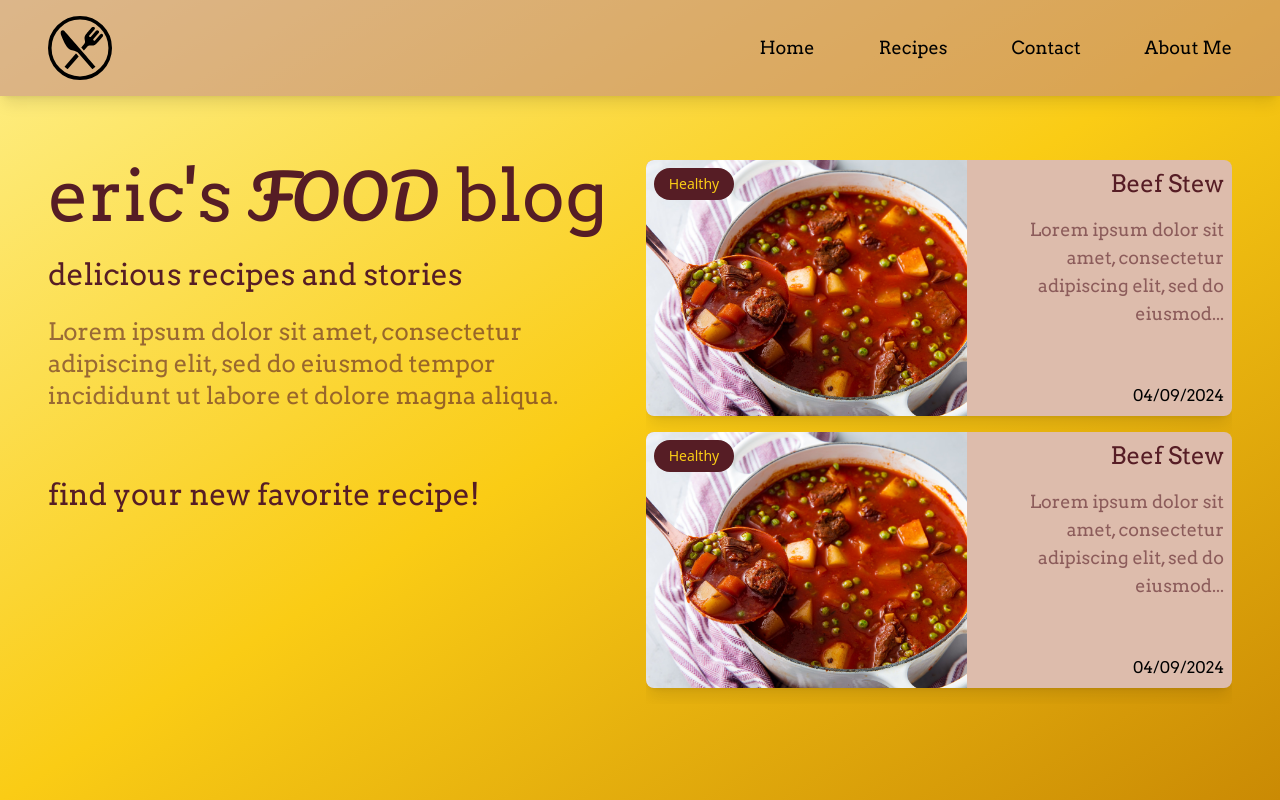
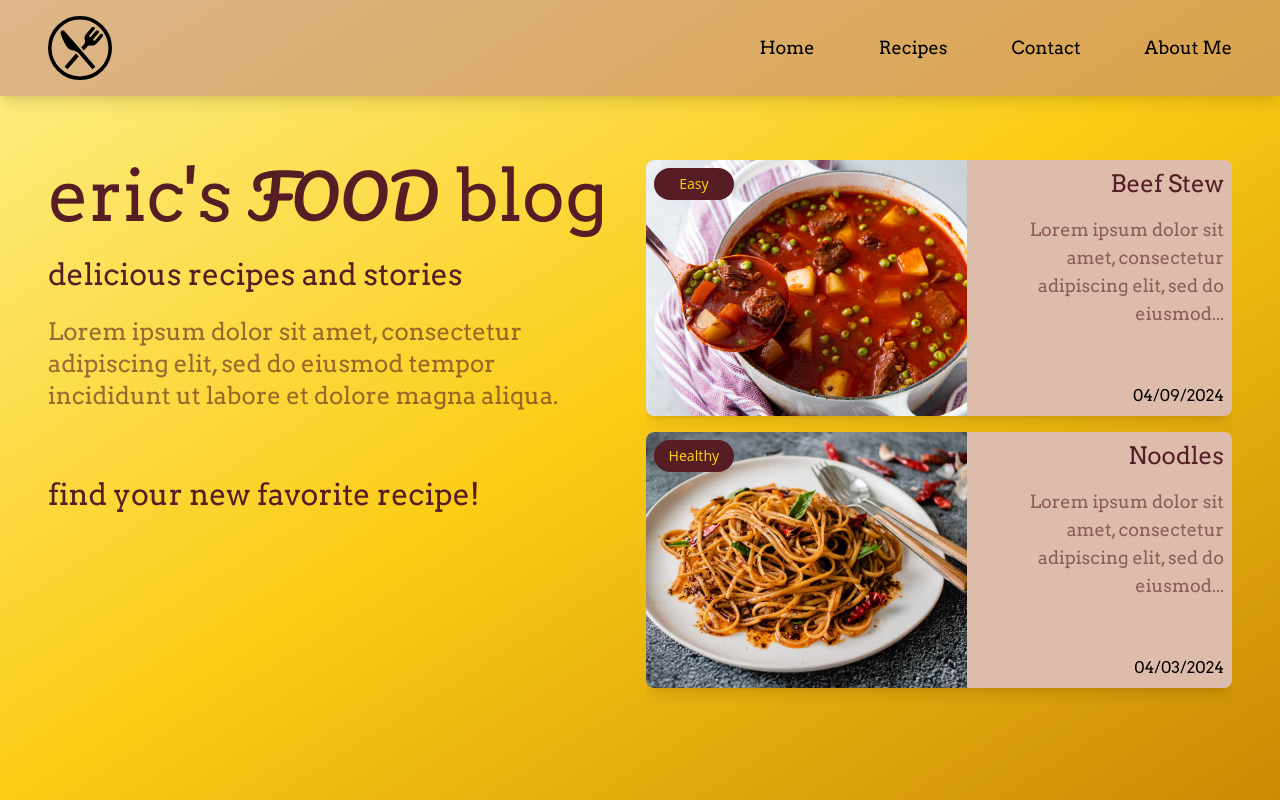
Before and after one commit to EricTheHoff/responsive_layout, a React (Vite) app: page / in a window 1280 px wide. Built offline with nearby package versions, Linux system fonts and the light colour scheme.

Commit message:
Implemented dynamic card creation.

```diff
--- a/src/components/body/Card.jsx
+++ b/src/components/body/Card.jsx
@@ -1,21 +1,29 @@
-import stew from '../../assets/stew.jpg'
+import PropTypes from 'prop-types'
 
-const Card = () => {
+const Card = ({ image, title, subtitle, date, type }) => {
   return (
     <div className='flex flex-shrink-0 justify-between gap-4 bg-light-pink-100 w-full h-52 rounded-lg shadow-lg overflow-hidden relative cursor-pointer transition-transform hover:scale-90 md:h-64'>
       <div>
-        <img className='object-cover h-full rounded-l-lg' src={stew} alt='stew'/>
+        <img className='object-cover h-full rounded-l-lg' src={image} alt='food'/>
       </div>
       <div className='flex flex-col items-end w-72 mr-2 font-arvo relative'>
-        <span className='text-chocolate-100 mt-2 md:text-2xl'>Beef Stew</span>
-        <span className='text-sm text-chocolate-50 text-right mt-4 md:text-lg'>Lorem ipsum dolor sit amet, consectetur adipiscing elit, sed do eiusmod...</span>
-        <span className='absolute bottom-0 text-xs mb-2 md:text-base'>04/09/2024</span>
+        <span className='text-chocolate-100 mt-2 md:text-2xl'>{title}</span>
+        <span className='text-sm text-chocolate-50 text-right mt-4 md:text-lg'>{subtitle}</span>
+        <span className='absolute bottom-0 text-xs mb-2 md:text-base'>{date}</span>
       </div>
       <div className='absolute flex justify-center items-center bg-chocolate-100 rounded-full w-16 h-6 top-2 left-2 md:w-20 md:h-8'>
-        <span className='text-2xs text-yellow-400 md:text-sm'>Healthy</span>
+        <span className='text-2xs text-yellow-400 md:text-sm'>{type}</span>
       </div>
     </div>
   )
 };
 
+Card.propTypes = {
+  image: PropTypes.string.isRequired,
+  title: PropTypes.string.isRequired,
+  subtitle: PropTypes.string.isRequired,
+  date: PropTypes.string.isRequired,
+  type: PropTypes.string.isRequired,
+};
+
 export default Card;
--- a/src/components/body/CardContainer.jsx
+++ b/src/components/body/CardContainer.jsx
@@ -1,11 +1,21 @@
 import Card from "./Card.jsx";
+import { meals } from './index.js';
 
 const CardContainer = () => {
   return (
     <div className='flex flex-col gap-4 items-start mt-8 mx-4 max-w-md h-72 overflow-y-auto md:mx-20 md:max-w-4xl md:h-72 md:gap-12 md:items-center lg:gap-4 lg:h-[34rem] lg:mx-0 lg:mr-12 xl:mt-16'>
-      <Card/>
-      <Card/>
-      <Card/>
+      {meals.map((el, idx) => {
+        return (
+          <Card
+            key={idx}
+            image={el.image}
+            title={el.title}
+            subtitle={el.subtitle}
+            date={el.date}
+            type={el.type}
+          />
+        )
+      })}
     </div>
   )
 };
--- /dev/null
+++ b/src/components/body/index.js
@@ -0,0 +1,29 @@
+import stew from '../../assets/stew.jpg';
+import noodles from '../../assets/noodles.jpg';
+import curry from '../../assets/curry.jpg';
+
+const meals = [
+  {
+    image: stew,
+    title: 'Beef Stew',
+    subtitle: 'Lorem ipsum dolor sit amet, consectetur adipiscing elit, sed do eiusmod...',
+    date: '04/09/2024',
+    type: 'Easy'
+  },
+  {
+    image: noodles,
+    title: 'Noodles',
+    subtitle: 'Lorem ipsum dolor sit amet, consectetur adipiscing elit, sed do eiusmod...',
+    date: '04/03/2024',
+    type: 'Healthy',
+  },
+  {
+    image: curry,
+    title: 'Curry',
+    subtitle: 'Lorem ipsum dolor sit amet, consectetur adipiscing elit, sed do eiusmod...',
+    date: '03/29/2024',
+    type: 'Quick'
+  },
+]
+
+export { meals }
```
Also changed, not shown: src/assets/curry.jpg (added), src/assets/noodles.jpg (added).
